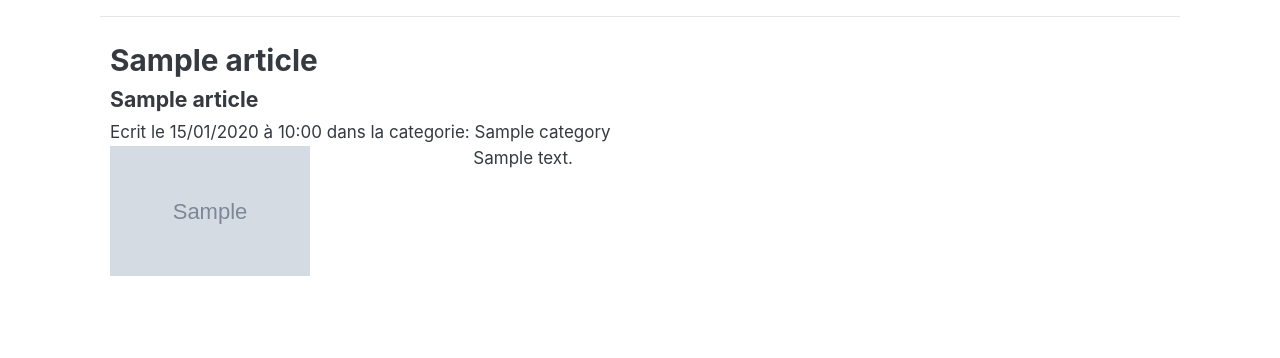
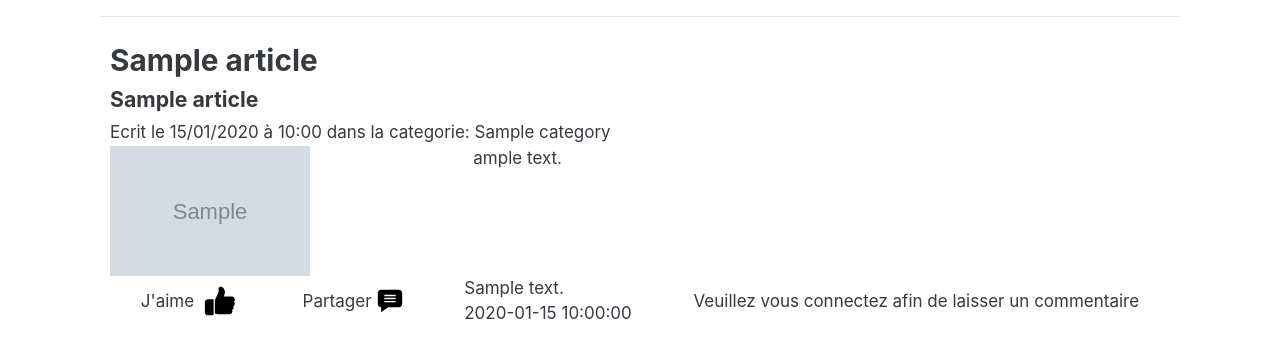
Before and after one commit to ThanhMary/fjt_blog, a Symfony app: template templates/article/home.html.twig in a window 1280 px wide. Shown: the part 98-456 px from the top of the page. Run offline with Twig, Linux system fonts and the light colour scheme; the template is opened without the code that fills it: most values are stand-ins (such as "Sample title", 1, 10 or a date in 2020); grey boxes marked "Sample" are stand-in pictures; some libraries are stand-ins or nearby versions.

Commit message:
ajout des commentaires sans style

```diff
--- /dev/null
+++ b/public/css/article/home.css
@@ -0,0 +1,42 @@
+a {
+  color: inherit;
+  cursor: pointer;
+  text-decoration: none;
+}
+.article {
+  padding: 10px;
+}
+.link:hover {
+  /*color: #bdaa77;*/
+  color: #21a55a;
+  text-decoration: none;
+}
+.socials {
+  width: 100%;
+  display: flex;
+  align-items: center;
+  justify-content: space-around;
+}
+.social {
+  width: 125px;
+  display: flex;
+  justify-content: center;
+  align-items: center;
+}
+.social_tag {
+  width: 69%;
+}
+.social_icon {
+  width: 39%;
+  height: 100px;
+}
+@media screen and (min-width: 1024px) {
+  .social {
+    width: 100px;
+  }
+  .social_icon {
+    width: 70px;
+    height: 30px;
+    margin-left: 5px;
+  }
+}
--- a/templates/article/home.html.twig
+++ b/templates/article/home.html.twig
@@ -6,16 +6,16 @@
 		<section class="articles">
 			{% for article in articles %}
 				<hr>
+				<article class="article">
 					{% if article.id in user_article  %}
-					<a href="{{path('article_edit', {'id': article.id})}}">
+						<a class="link" href="{{path('article_edit', {'id': article.id})}}">
 						{% else %}
-						<a href="{{path('article_show', {'id': article.id})}}">
+							<a class="link" href="{{path('article_show', {'id': article.id})}}">
 							{% endif %}
-
-						<article class="article">
 							<h3>{{article.title}}</h3>
 							<h5>{{article.subtitle}}</h5>
-							<div class="metadate">Ecrit le
+						</a>
+						<div class="metadate mb-10">Ecrit le
 							{{article.creationDate | date('d/m/Y')}}
 							à
 							{{article.creationDate | date('H:i')}}
@@ -26,27 +26,55 @@
 								<img src='{{article.picturePath}}' , style="width:200px;height:130px;">
 							</div>
 							<div class="col-md-8">
-									{{article.content | raw}}
+								{{article.content[1:150] | raw}}
 								{# <a href="{{path('', {'id': article.id})}}" class="btn btn-outline-info">... Lire la suite</a> #}
 							</div>
 						</div>
+						<div class="socials">
+							<div class="social">
+								<span class="social_tag">
+									J'aime
+								</span>
+								<svg class="social_icon">
+									<use xlink:href="#like"></use>
+								</svg>
+
+
+							</div>
+							<div class="social">
+								<span class="social_tag">
+									Partager
+								</span>
+								<svg class="social_icon">
+									<use xlink:href="#comment"></use>
+								</svg>
+							</div>
+
+							{% for comment in article.comments %}
+								<div>
+									<div>
+										{{comment.content}}
+									</div>
+									<div>
+										{{comment.date |date('Y-m-d H:i:s') }}
+									</div>
+								</div>
+							{% endfor %}
+							{% if app.user %}
+								FORM COMMENTAIRE
+							{% else %}
+								<a href="{{path('app_login')}}">Veuillez vous connectez afin de laisser un commentaire</a>
+
+							{% endif %}
+
+						</div>
 					</article>
-					</a>
+
 				{% endfor %}
 			</section>
-			<style>
-				.article {
-					padding: 10px;
-				}
-				a {
-					color: inherit;
-					cursor: pointer;
-					text-decoration: none;
-				}
-				.article:hover {
-					/*color: #bdaa77;*/
-					background-color: #D5F5E3;
-				}
-			</style>
 		</div>
 	{% endblock %}
+	{% block stylesheets %}
+		<link rel="stylesheet" href="/css/bootstrap.min.css">
+		<link href="{{ asset('css/article/home.css') }}" rel="stylesheet"/>
+	{% endblock %}
--- a/templates/base.html.twig
+++ b/templates/base.html.twig
@@ -2,18 +2,19 @@
 <html>
 	<head>
 		<meta charset="UTF-8">
-    <title>{% block title %}Welcome!{% endblock %}</title>
+		<title>
+			{% block title %}Welcome!
+			{% endblock %}
+		</title>
 		{% block stylesheets %}
 			<link rel="stylesheet" href="/css/bootstrap.min.css">
 		{% endblock %}
 	</head>
 	<body>
-
+		{% include "include/sprite.html.twig" %}
 		{% include "include/navbar.html.twig" %}
 
-<div class="container">
-    {% block body %}
-    {% endblock %}
+		<div class="container"> {% block body %}{% endblock %}
 			</div>
 
 			{% block javascripts %}
--- /dev/null
+++ b/templates/include/sprite.html.twig
@@ -0,0 +1,17 @@
+<svg xmlns="http://www.w3.org/2000/svg" style="display: none;">
+	<symbol id="like" viewbox="0 0 512 512">
+		<title>like</title>
+		<g>
+			<g>
+				<path d="M53.333,224C23.936,224,0,247.936,0,277.333V448c0,29.397,23.936,53.333,53.333,53.333h64 c12.011,0,23.061-4.053,32-10.795V224H53.333z"/>
+			</g>
+		</g>
+		<g>
+			<g>
+				<path d="M512,304c0-12.821-5.077-24.768-13.888-33.579c9.963-10.901,15.04-25.515,13.653-40.725 c-2.496-27.115-26.923-48.363-55.637-48.363H324.352c6.528-19.819,16.981-56.149,16.981-85.333c0-46.272-39.317-85.333-64-85.333 c-22.165,0-37.995,12.48-38.677,12.992c-2.517,2.027-3.989,5.099-3.989,8.341v72.341l-61.44,133.099l-2.56,1.301v228.651 C188.032,475.584,210.005,480,224,480h195.819c23.232,0,43.563-15.659,48.341-37.269c2.453-11.115,1.024-22.315-3.861-32.043 c15.765-7.936,26.368-24.171,26.368-42.688c0-7.552-1.728-14.784-5.013-21.333C501.419,338.731,512,322.496,512,304z"/>
+			</g>
+		</g>
+	</symbol>
+	<symbol id="comment" viewbox="-21 -47 682.66669 682">
+		<title>comment</title><path d="m552.011719-1.332031h-464.023438c-48.515625 0-87.988281 39.472656-87.988281 87.988281v283.972656c0 48.421875 39.300781 87.824219 87.675781 87.988282v128.871093l185.183594-128.859375h279.152344c48.515625 0 87.988281-39.472656 87.988281-88v-283.972656c0-48.515625-39.472656-87.988281-87.988281-87.988281zm-83.308594 330.011719h-297.40625v-37.5h297.40625zm0-80h-297.40625v-37.5h297.40625zm0-80h-297.40625v-37.5h297.40625zm0 0"/></symbol>
+</svg>
```
Also changed, not shown: src/Controller/ArticleController.php (+19 -2 lines), package-lock.json, public/images/fjt-gang.svg (added). Lines whose indentation alone changed are shown as unchanged.
